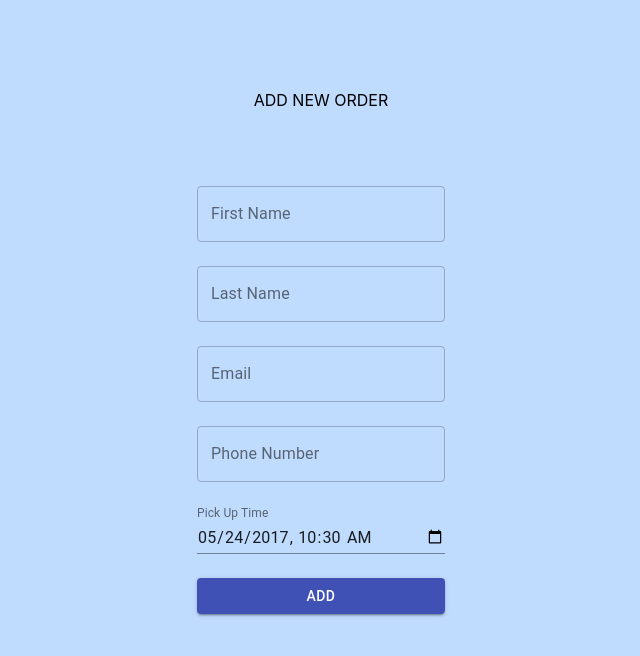
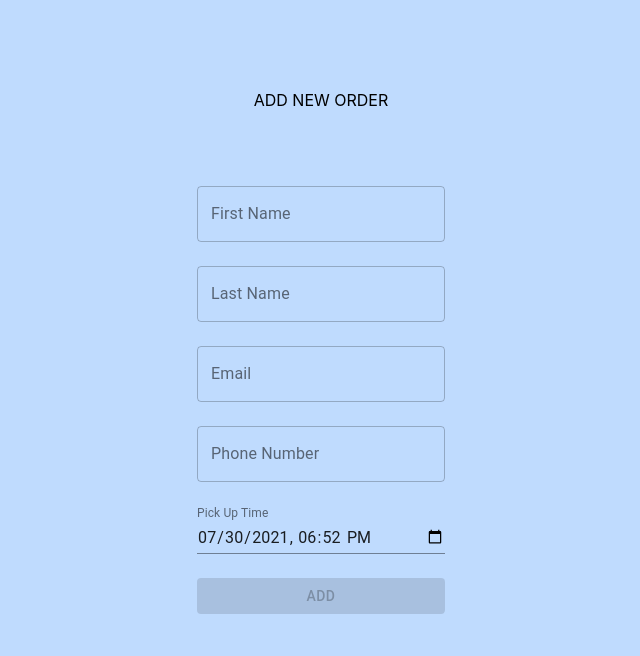
Before and after one commit to QuocViNguyen/ReadyYet, a React (Create React App) app in the folder FrontEnd/ready-yet-app/: page /AddOrderPage in a window 1280 px wide. Shown: the top 656 px of the page, without its empty margins (319-959 px from the left). Built offline with nearby package versions, Linux system fonts and the light colour scheme.

Commit message:
set restriction date for date picker

```diff
--- a/FrontEnd/ready-yet-app/src/Pages/PharmacistPage/AddOrderPage.js
+++ b/FrontEnd/ready-yet-app/src/Pages/PharmacistPage/AddOrderPage.js
@@ -6,16 +6,31 @@ import { useState, useEffect } from 'react';
 import CircularProgress from '@material-ui/core/CircularProgress';
 import TextField from '@material-ui/core/TextField';
 
-function OnClickSendNewUser() {
-  return ""
-}
-
 const AddOrderPage = () => {
   const [firstname, setFirstName] = useState('');
   const [lastname, setLastName] = useState('');
   const [email, setEmail] = useState('');
   const [phonenumber, setPhone] = useState('');
   const [pickuptime, setPickUpDate] = useState(new Date());
+  const [isfilled, setFill] = useState(false);
+
+  useEffect(() =>{
+    CheckEmpty()
+  }, [firstname, lastname, email, phonenumber, pickuptime])
+
+  function CheckEmpty(){
+    if (firstname && lastname && email && phonenumber){
+      let rightnow = new Date();
+      if (rightnow >= pickuptime){
+        setFill(false)
+      }else{
+        setFill(true)
+      }
+    }else{
+      setFill(false)
+    }
+
+  }
 
   return (
     <Box className='h-screen w-screen bg-blue-200 overflow-x-hidden overflow-y-scroll'>
@@ -34,13 +49,17 @@ const AddOrderPage = () => {
               id="datetime-local"
               label="Pick Up Time"
               type="datetime-local"
-              defaultValue= "2017-05-24T10:30"
+              defaultValue={new Date().toISOString().slice(0, 16)}
               InputLabelProps={{
                 shrink: true,
               }}
+              onChange = {(event)=>{setPickUpDate(event.target.value)}}
+              inputProps={{
+                min: new Date().toISOString().slice(0, 16)
+              }}
             />
 
-            <Button variant="contained" color="primary" >
+            <Button variant="contained" id="addbtn" color="primary" disabled={!isfilled}>
                 ADD
             </Button>
         </Box>
```
